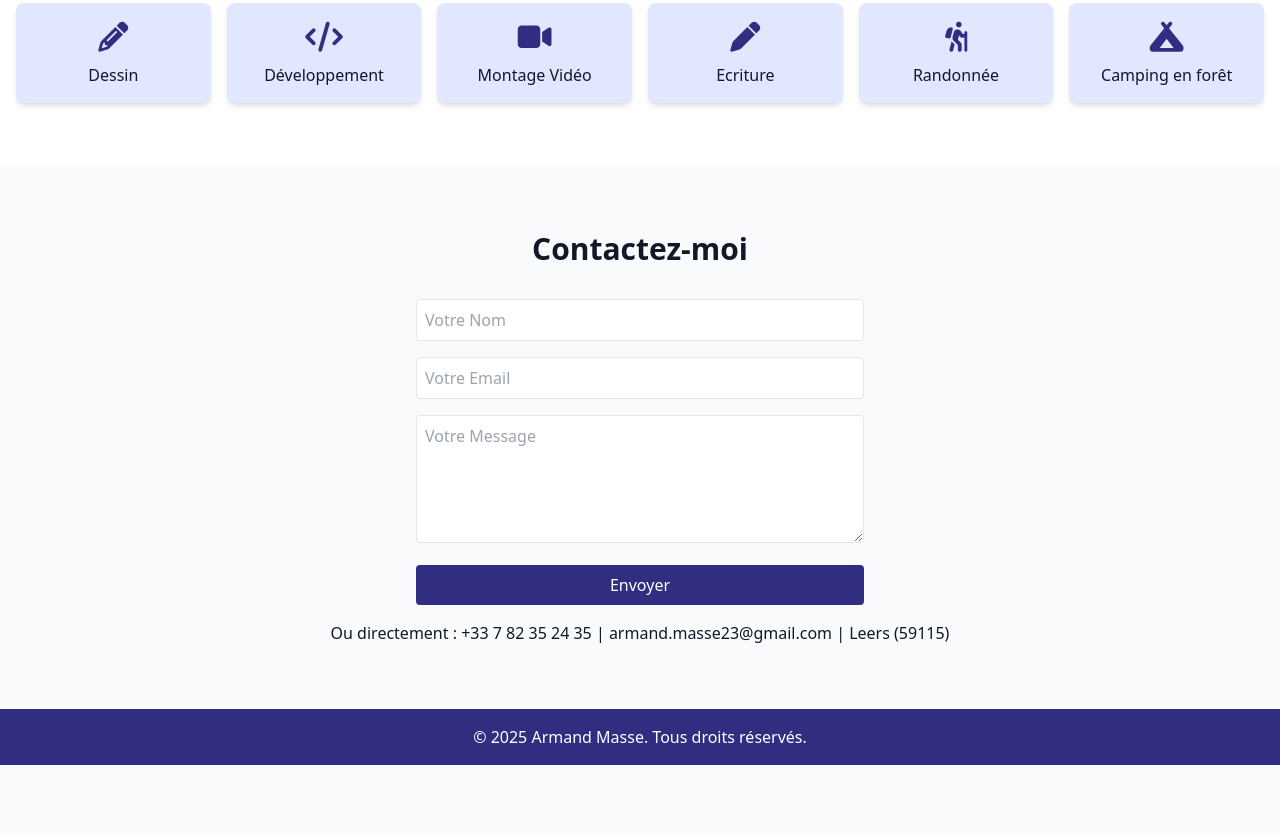
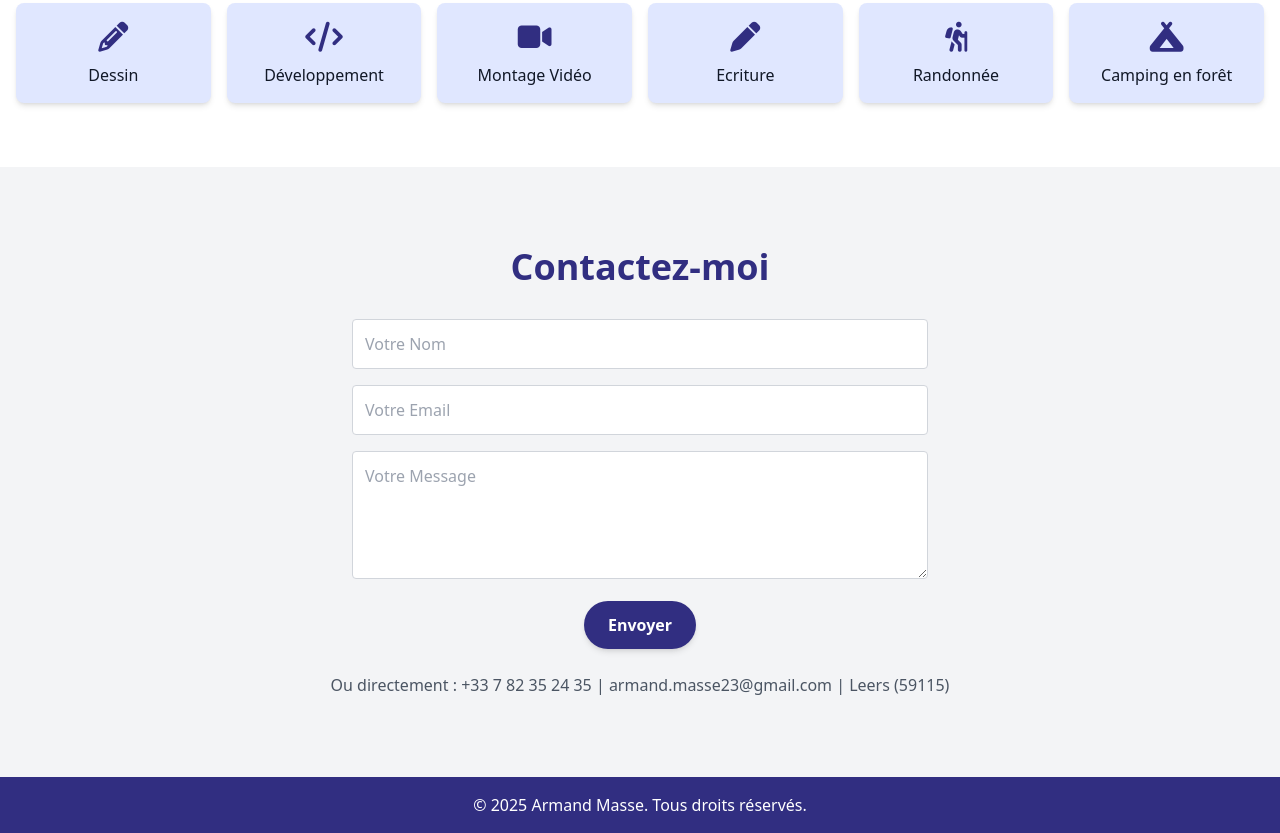
Before and after one commit to Sunitro23/portfolio-armand, a plain HTML site: page index.html in a window 1280 px wide. Shown: the part 2745-3578 px from the top of the page. Before the commit the page ends 3510 px from the top, so only its background shows below. Drawn offline with nearby package versions, Linux system fonts and the light colour scheme.

Commit message:
Contact + FormSpree.io

```diff
--- a/index.html
+++ b/index.html
@@ -216,16 +216,16 @@
     </section>
 
     <!-- Contact Section -->
-    <section id="contact" class="py-16 bg-gray-50">
-      <div class="container mx-auto px-4">
-        <h2 class="text-3xl font-bold mb-8 text-center">Contactez-moi</h2>
-        <form class="max-w-md mx-auto space-y-4">
-          <input type="text" placeholder="Votre Nom" class="w-full p-2 border rounded" />
-          <input type="email" placeholder="Votre Email" class="w-full p-2 border rounded" />
-          <textarea placeholder="Votre Message" class="w-full p-2 border rounded h-32"></textarea>
-          <button type="submit" class="bg-indigo-900 text-white px-4 py-2 rounded w-full">Envoyer</button>
+    <section id="contact" class="py-20 bg-gray-100">
+      <div class="container mx-auto px-4 text-center">
+        <h2 class="text-4xl font-bold mb-8 text-indigo-900">Contactez-moi</h2>
+        <form action="https://formspree.io/f/xkgvzzoo" method="POST" class="max-w-xl mx-auto">
+          <input type="text" name="name" placeholder="Votre Nom" class="w-full p-3 mb-4 rounded border border-gray-300" required />
+          <input type="email" name="email" placeholder="Votre Email" class="w-full p-3 mb-4 rounded border border-gray-300" required />
+          <textarea name="message" placeholder="Votre Message" class="w-full p-3 mb-4 rounded border border-gray-300 h-32" required></textarea>
+          <button type="submit" class="bg-indigo-900 text-white px-6 py-3 rounded-full font-semibold shadow-md hover:bg-indigo-700 transition-colors duration-300">Envoyer</button>
         </form>
-        <p class="text-center mt-4">Ou directement : +33 7 82 35 24 35 | armand.masse23@gmail.com | Leers (59115)</p>
+        <p class="mt-6 text-gray-600">Ou directement : +33 7 82 35 24 35 | armand.masse23@gmail.com | Leers (59115)</p>
       </div>
     </section>
 
```
